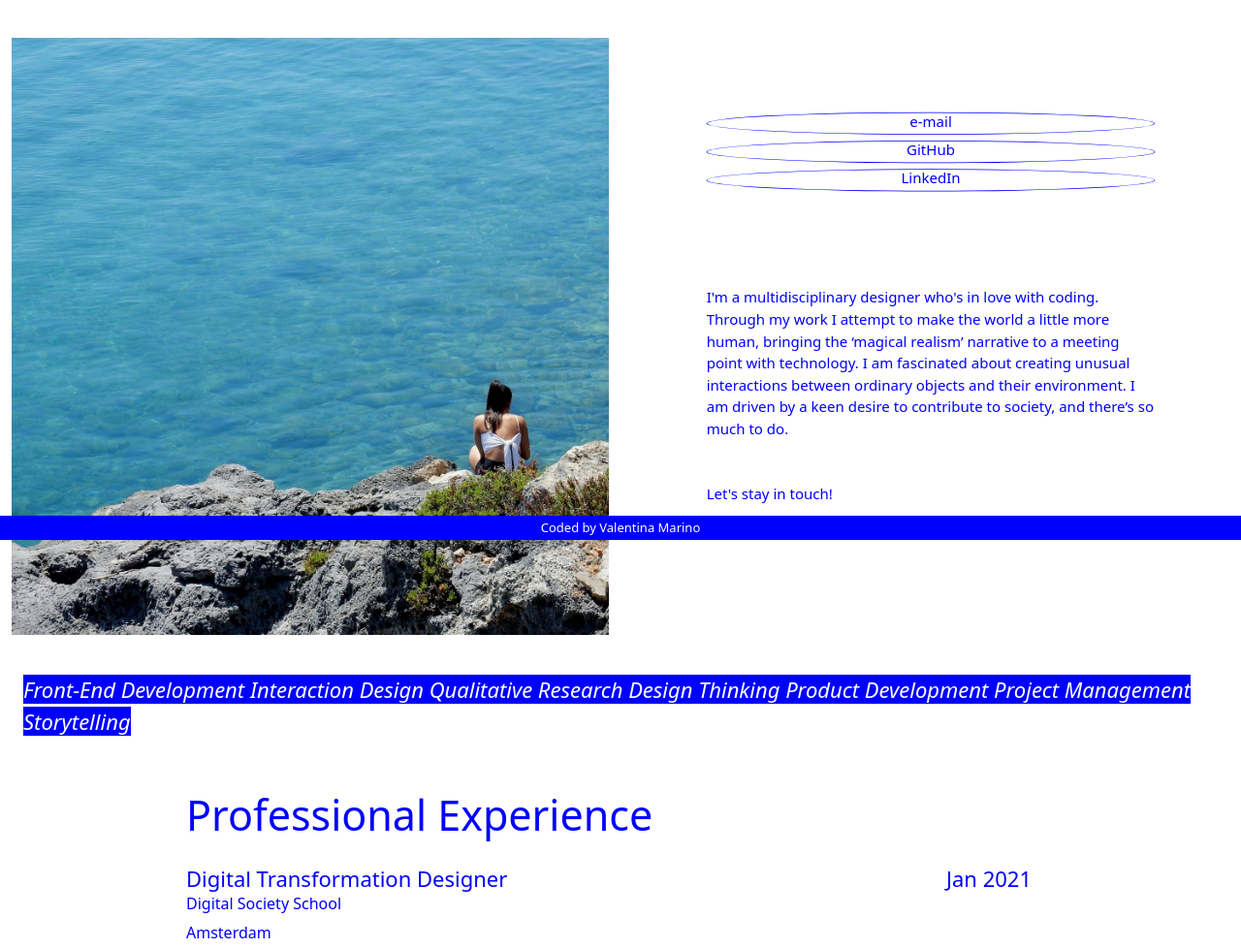
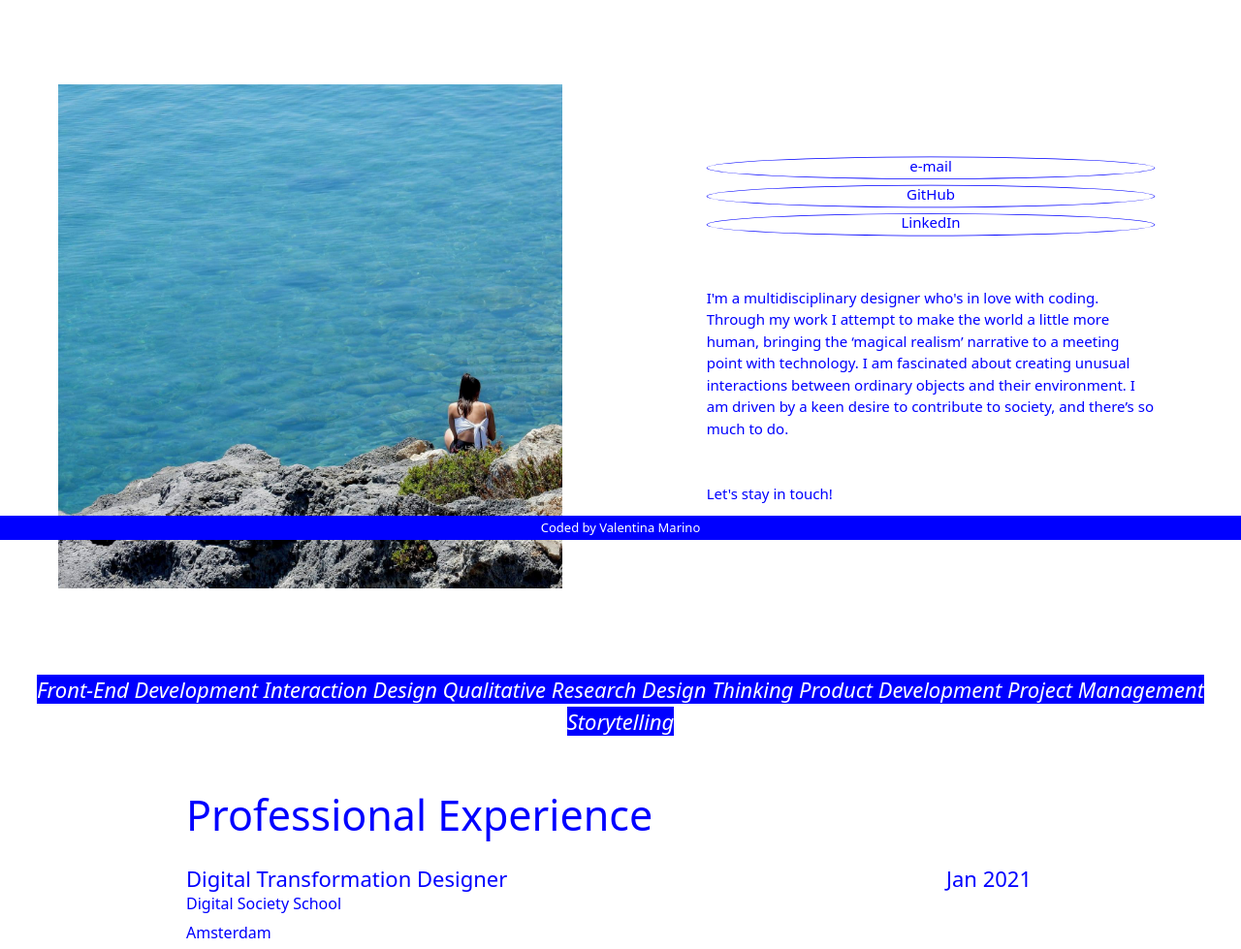
Before and after one commit to Valmarinoa/front-end-portfolio, a website: page about.html in a window 1280 px wide. Shown: the part 243-1222 px from the top of the page at 97% size. Drawn offline with nearby package versions, Linux system fonts and the light colour scheme.

Commit message:
adjusted profile-image padding and added my-auto

```diff
--- a/about.html
+++ b/about.html
@@ -47,13 +47,13 @@
       </div>
     </div>
       <div class="row d-flex justify-content-center about-container m-0">
-        <div class="col-sm-6">
+        <div class="col-sm-6 col-auto my-auto ">
           <img
             src="./media/profile-sea.png"
-            class="img-fluid profile-image center"
+            class="img-fluid profile-image p-5  center "
           />
         </div>
-        <div class="col-sm-6 col-auto has-animation">
+        <div class="col-sm-6 col-auto my-auto has-animation">
           <a href="emailto:valenmarinocol@gmail.com" class="contact-link"><h3 class="contact text-center">e-mail</h3></a>
           <a href="https://github.com/Valmarinoa" class="contact-link"
             ><h3 class="contact text-center">GitHub</h3></a
@@ -81,7 +81,7 @@
     </div>
 
     <div class="container-fluid d-none d-sm-block">
-      <div class="row d-flex specialties-line justify-content-center m-0">
+      <div class="row d-flex specialties-line text-center m-0">
         <div class="col-sm-auto">
           <p class="specialties"><i>Front-End Development
           Interaction Design   Qualitative Research   Design Thinking   Product Development Project Management
--- a/styles.css
+++ b/styles.css
@@ -232,7 +232,7 @@ a .in-touch {
 .profile-description {
   font-size: 20px;
   text-align: left;
-  padding-top: 20%;
+  padding-top: 10%;
 }
 .content {
   width: 100%;
@@ -392,8 +392,6 @@ div.cursors div {
   }
   .profile-image {
     display: none;
-    text-align: right;
-
     max-width: 80%;
     height: auto;
     padding-top: auto;
```
